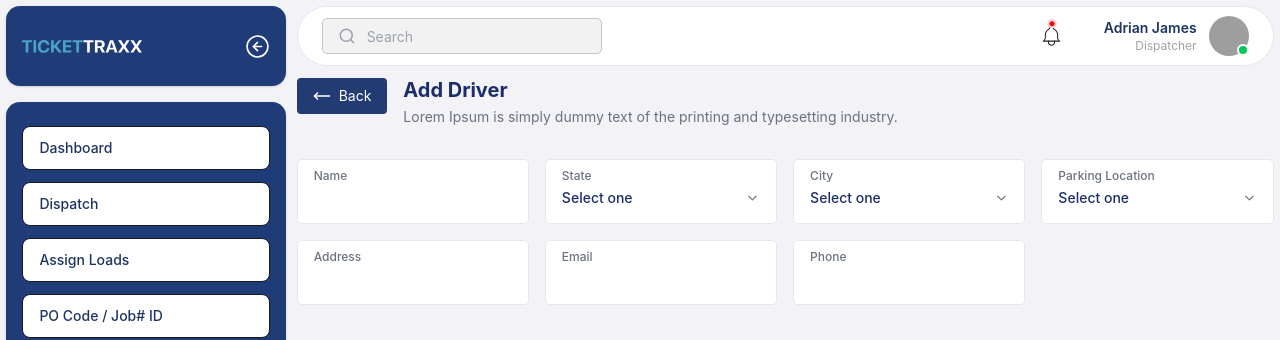
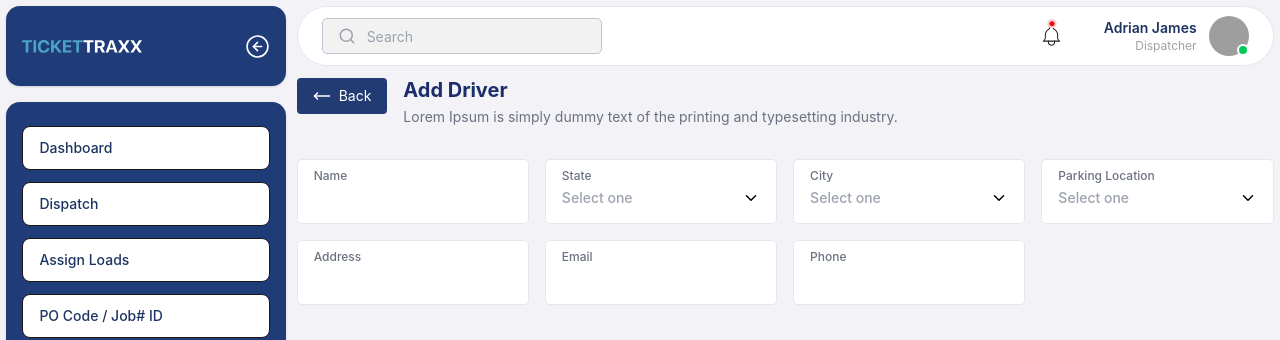
Before and after one commit to Aadi12332/tickettraxx-dispatcher, a React (Vite) app: page /contractors/add-driver in a window 1280 px wide. Shown: the top 340 px of the page. Built offline with nearby package versions, Linux system fonts and the light colour scheme; grey boxes are pictures that could not be loaded.

Commit message:
final changes 10 july

```diff
--- a/src/components/assign_loads/DispatchAssignmentGrid.tsx
+++ b/src/components/assign_loads/DispatchAssignmentGrid.tsx
@@ -168,7 +168,7 @@ const DispatchAssignmentGrid = ({
   currentLoadCards,
 }: any) => {
   const jobHeaders = useAppSelector(selectJobHeaders);
-  const [driverPopup, setDriverPopup] = useState<any>(null)
+  const [driverPopup, setDriverPopup] = useState<any>(null);
 
   const pinnedBottomRowData = useMemo(() => {
     const totalJobs = jobHeaders.map((job, index) => {
@@ -403,7 +403,7 @@ const DispatchAssignmentGrid = ({
           field: `jobs.${index}`,
           headerComponent: () => {
             const dispatches = useAppSelector(
-  (state) => state.dispatch.dispatches
+              (state) => state.dispatch.dispatches,
             );
             const dispatchItem = dispatches.find((d) => d.poCode === job);
 
--- a/src/components/contractor/AmountPaidTab.tsx
+++ b/src/components/contractor/AmountPaidTab.tsx
@@ -1,5 +1,5 @@
 import { Search } from "lucide-react";
-import { useState } from "react";
+import { useMemo, useState } from "react";
 import Table from "../common/Table";
 export const amountPaidData = [
   {
@@ -82,6 +82,18 @@ export const amountPaidColumns = [
 
 const AmountPaidTab = () => {
   const [search, setSearch] = useState("");
+
+const filteredData = useMemo(() => {
+  const value = search.toLowerCase().trim();
+
+  if (!value) return amountPaidData;
+
+  return amountPaidData.filter((item) =>
+    Object.values(item).some((field) =>
+      String(field).toLowerCase().includes(value)
+    )
+  );
+}, [search]);
   return (
     <div className="border border-[#E5E7EB]">
       <div className="flex items-center justify-between gap-3 p-2 sm:p-4">
@@ -109,7 +121,7 @@ const AmountPaidTab = () => {
         </div>
       </div>
 
-      <Table data={amountPaidData} columns={amountPaidColumns} isCheckbox={false} />
+      <Table data={filteredData} columns={amountPaidColumns} isCheckbox={false} />
     </div>
   );
 };
--- a/src/components/contractor/TruckDetailsTab.tsx
+++ b/src/components/contractor/TruckDetailsTab.tsx
@@ -1,5 +1,5 @@
 import { Search } from "lucide-react";
-import { useState } from "react";
+import { useState, useMemo } from "react";
 import { useNavigate } from "react-router-dom";
 import Table from "../common/Table";
 import CommonButton from "../common/CommonButton";
@@ -102,7 +102,19 @@ export const truckDetailsColumns = [
   },
 ];
 const TruckDetailsTab = () => {
-  const [search, setSearch] = useState("");
+const [search, setSearch] = useState("");
+
+const filteredData = useMemo(() => {
+  const value = search.toLowerCase().trim();
+
+  if (!value) return truckDetailsData;
+
+  return truckDetailsData.filter((item) =>
+    Object.values(item).some((field) =>
+      String(field).toLowerCase().includes(value)
+    )
+  );
+}, [search]);
   const navigate = useNavigate();
   return (
     <div className="border border-[#E5E7EB]">
@@ -136,7 +148,7 @@ const TruckDetailsTab = () => {
       </div>
 
       <Table
-        data={truckDetailsData}
+        data={filteredData}
         columns={truckDetailsColumns}
         isCheckbox={false}
       />
--- a/src/pages/contractors/AddDriverPage.tsx
+++ b/src/pages/contractors/AddDriverPage.tsx
@@ -6,6 +6,7 @@ import CommonFileUpload from "../../components/common/CommonFileUpload";
 import CommonButton from "../../components/common/CommonButton";
 import ToastModal from "../../components/common/modal/ToastModal";
 import { useState } from "react";
+import LightSelect from "./LightSelect";
 const LightInput = ({ label, type = "text", ...props }: any) => (
   <div className="relative w-full h-[65px] border border-[#E5E7EB] rounded-[5px] bg-white px-4 pt-2 ">
     <label className="block text-xs font-medium text-[#6B7280]">{label}</label>
@@ -17,24 +18,93 @@ const LightInput = ({ label, type = "text", ...props }: any) => (
   </div>
 );
 
-const LightSelect = ({ label, options }: any) => (
-  <div className="relative w-full h-[65px] border border-[#E5E7EB] rounded-[5px] bg-white px-4 pt-2 ">
-    <label className="block text-xs font-medium text-[#6B7280]">{label}</label>
-    <div className="flex items-center justify-between mt-1">
-      <select className="w-full bg-transparent text-sm text-[#1B2D6B] font-medium outline-none appearance-none cursor-pointer">
-        <option value="" disabled selected>
-          Select one
-        </option>
-        {options.map((opt: string) => (
-          <option key={opt} value={opt}>
-            {opt}
-          </option>
-        ))}
-      </select>
-      <ChevronDown size={16} className="text-[#6B7280] pointer-events-none" />
-    </div>
-  </div>
-);
+export const stateOptions = [
+  { label: "New York", value: "New York" },
+  { label: "California", value: "California" },
+  { label: "Texas", value: "Texas" },
+  { label: "Florida", value: "Florida" },
+  { label: "Illinois", value: "Illinois" },
+  { label: "Ohio", value: "Ohio" },
+  { label: "Michigan", value: "Michigan" },
+  { label: "Oregon", value: "Oregon" },
+  { label: "New Jersey", value: "New Jersey" },
+  { label: "Colorado", value: "Colorado" },
+  { label: "Wisconsin", value: "Wisconsin" },
+  { label: "Arkansas", value: "Arkansas" },
+  { label: "Kentucky", value: "Kentucky" },
+  { label: "Nevada", value: "Nevada" },
+  { label: "Virginia", value: "Virginia" },
+  { label: "South Carolina", value: "South Carolina" },
+  { label: "Maryland", value: "Maryland" },
+  { label: "Arizona", value: "Arizona" },
+  { label: "Pennsylvania", value: "Pennsylvania" },
+  { label: "Washington", value: "Washington" },
+];
+
+export const cityOptions = [
+  { label: "Brooklyn Heights", value: "Brooklyn Heights" },
+  { label: "Astoria", value: "Astoria" },
+  { label: "Greenwich Village", value: "Greenwich Village" },
+  { label: "Upper West Side", value: "Upper West Side" },
+  { label: "Harlem", value: "Harlem" },
+  { label: "SoHo", value: "SoHo" },
+  { label: "Battery Park City", value: "Battery Park City" },
+  { label: "East Village", value: "East Village" },
+  { label: "Chelsea", value: "Chelsea" },
+  { label: "Williamsburg", value: "Williamsburg" },
+  { label: "Morningside Heights", value: "Morningside Heights" },
+  { label: "DUMBO", value: "DUMBO" },
+  { label: "Little Italy", value: "Little Italy" },
+  { label: "Flatiron District", value: "Flatiron District" },
+  { label: "NoMad", value: "NoMad" },
+  { label: "Hell's Kitchen", value: "Hell's Kitchen" },
+  { label: "Long Island City", value: "Long Island City" },
+  { label: "Tribeca", value: "Tribeca" },
+  { label: "Midtown", value: "Midtown" },
+  { label: "Financial District", value: "Financial District" },
+];
+
+export const parkingLocationOptions = [
+  { label: "Granite Ridge", value: "Granite Ridge" },
+  { label: "Marble Falls", value: "Marble Falls" },
+  { label: "Slate Harbor", value: "Slate Harbor" },
+  { label: "Quartz Springs", value: "Quartz Springs" },
+  { label: "Shale Valley", value: "Shale Valley" },
+  { label: "Gravel Ridge", value: "Gravel Ridge" },
+  { label: "Stone Harbor", value: "Stone Harbor" },
+  { label: "Cobblestone Creek", value: "Cobblestone Creek" },
+  { label: "Gemstone Ridge", value: "Gemstone Ridge" },
+  { label: "Rockfield Springs", value: "Rockfield Springs" },
+  { label: "Sandstone Valley", value: "Sandstone Valley" },
+  { label: "Flintwood Springs", value: "Flintwood Springs" },
+  { label: "Basalt Valley", value: "Basalt Valley" },
+  { label: "Riverstone Bay", value: "Riverstone Bay" },
+  { label: "Rocktop Springs", value: "Rocktop Springs" },
+  { label: "Stonewood Heights", value: "Stonewood Heights" },
+  { label: "Eaststone Valley", value: "Eaststone Valley" },
+  { label: "Canyon Point", value: "Canyon Point" },
+  { label: "Blue Rock Yard", value: "Blue Rock Yard" },
+  { label: "Ironwood Depot", value: "Ironwood Depot" },
+];
+
+// const LightSelect = ({ label, options }: any) => (
+//   <div className="relative w-full h-[65px] border border-[#E5E7EB] rounded-[5px] bg-white px-4 pt-2 ">
+//     <label className="block text-xs font-medium text-[#6B7280]">{label}</label>
+//     <div className="flex items-center justify-between mt-1">
+//       <select className="w-full bg-transparent max-h-[200px] text-sm text-[#1B2D6B] font-medium outline-none appearance-none cursor-pointer">
+//         <option value="" disabled selected>
+//           Select one
+//         </option>
+//         {options.map((opt: string) => (
+//           <option key={opt} value={opt}>
+//             {opt}
+//           </option>
+//         ))}
+//       </select>
+//       <ChevronDown size={16} className="text-[#6B7280] pointer-events-none" />
+//     </div>
+//   </div>
+// );
 
 const DocumentUpload = ({
   title,
@@ -82,6 +152,9 @@ const DocumentUpload = ({
 const AddDriverPage = () => {
   const [open, setOpen] = useState(false);
   const navigate = useNavigate();
+  const [state, setState] = useState("");
+  const [city, setCity] = useState("");
+  const [parking, setParking] = useState("");
 
   return (
     <div className="pb-10">
@@ -108,17 +181,26 @@ const AddDriverPage = () => {
       {/* Form Fields Grid */}
       <div className="grid grid-cols-1 md:grid-cols-2 lg:grid-cols-4 gap-4 mb-8">
         <LightInput label="Name" />
+
 <LightSelect
   label="State"
-          options={["Texas", "California", "New York", "Florida"]}
+  value={state}
+  options={stateOptions}
+  onChange={setState}
 />
+
 <LightSelect
   label="City"
-          options={["Dallas", "Houston", "Austin", "Miami"]}
+  value={city}
+  options={cityOptions}
+  onChange={setCity}
 />
+
 <LightSelect
   label="Parking Location"
-          options={["Terminal A", "Terminal B", "HQ"]}
+  value={parking}
+  options={parkingLocationOptions}
+  onChange={setParking}
 />
 
         <LightInput label="Address" />
--- /dev/null
+++ b/src/pages/contractors/LightSelect.tsx
@@ -0,0 +1,98 @@
+import { ChevronDown } from "lucide-react";
+import { useEffect, useRef, useState } from "react";
+
+interface Option {
+  label: string;
+  value: string;
+}
+
+interface LightSelectProps {
+  label: string;
+  options: Option[];
+  value?: string;
+  onChange?: (value: string) => void;
+}
+
+const LightSelect = ({
+  label,
+  options,
+  value = "",
+  onChange,
+}: LightSelectProps) => {
+  const [open, setOpen] = useState(false);
+  const [selected, setSelected] = useState(value);
+  const ref = useRef<HTMLDivElement>(null);
+
+  useEffect(() => {
+    setSelected(value);
+  }, [value]);
+
+  useEffect(() => {
+    const handleClickOutside = (e: MouseEvent) => {
+      if (ref.current && !ref.current.contains(e.target as Node)) {
+        setOpen(false);
+      }
+    };
+
+    document.addEventListener("mousedown", handleClickOutside);
+
+    return () =>
+      document.removeEventListener("mousedown", handleClickOutside);
+  }, []);
+
+  const handleSelect = (option: string) => {
+    setSelected(option);
+    onChange?.(option);
+    setOpen(false);
+  };
+
+  return (
+    <div ref={ref} className="relative w-full">
+      <div
+        onClick={() => setOpen((prev) => !prev)}
+        className="h-[65px] border border-[#E5E7EB] rounded-[5px] bg-white px-4 pt-2 cursor-pointer"
+      >
+        <label className="block text-xs font-medium text-[#6B7280]">
+          {label}
+        </label>
+
+        <div className="flex items-center justify-between mt-1">
+          <span
+            className={`text-sm font-medium ${
+              selected ? "text-[#1B2D6B]" : "text-[#9CA3AF]"
+            }`}
+          >
+            {selected || "Select one"}
+          </span>
+
+          <ChevronDown
+            size={18}
+            className={`transition-transform duration-200 ${
+              open ? "rotate-180" : ""
+            }`}
+          />
+        </div>
+      </div>
+
+      {open && (
+        <div className="absolute left-0 right-0 top-full mt-1 bg-white border border-[#E5E7EB] rounded-[5px] shadow-lg z-50 max-h-[300px] overflow-y-auto">
+         {options.map((option) => (
+  <div
+    key={option.value}
+    onClick={() => handleSelect(option.value)}
+    className={`px-4 py-2 text-sm cursor-pointer ${
+      selected === option.value
+        ? "bg-[#E4EEFF] text-[#1D3461] font-medium"
+        : "hover:bg-gray-100"
+    }`}
+  >
+    {option.label}
+  </div>
+))}
+        </div>
+      )}
+    </div>
+  );
+};
+
+export default LightSelect;
```
Lines whose indentation alone changed are shown as unchanged.
